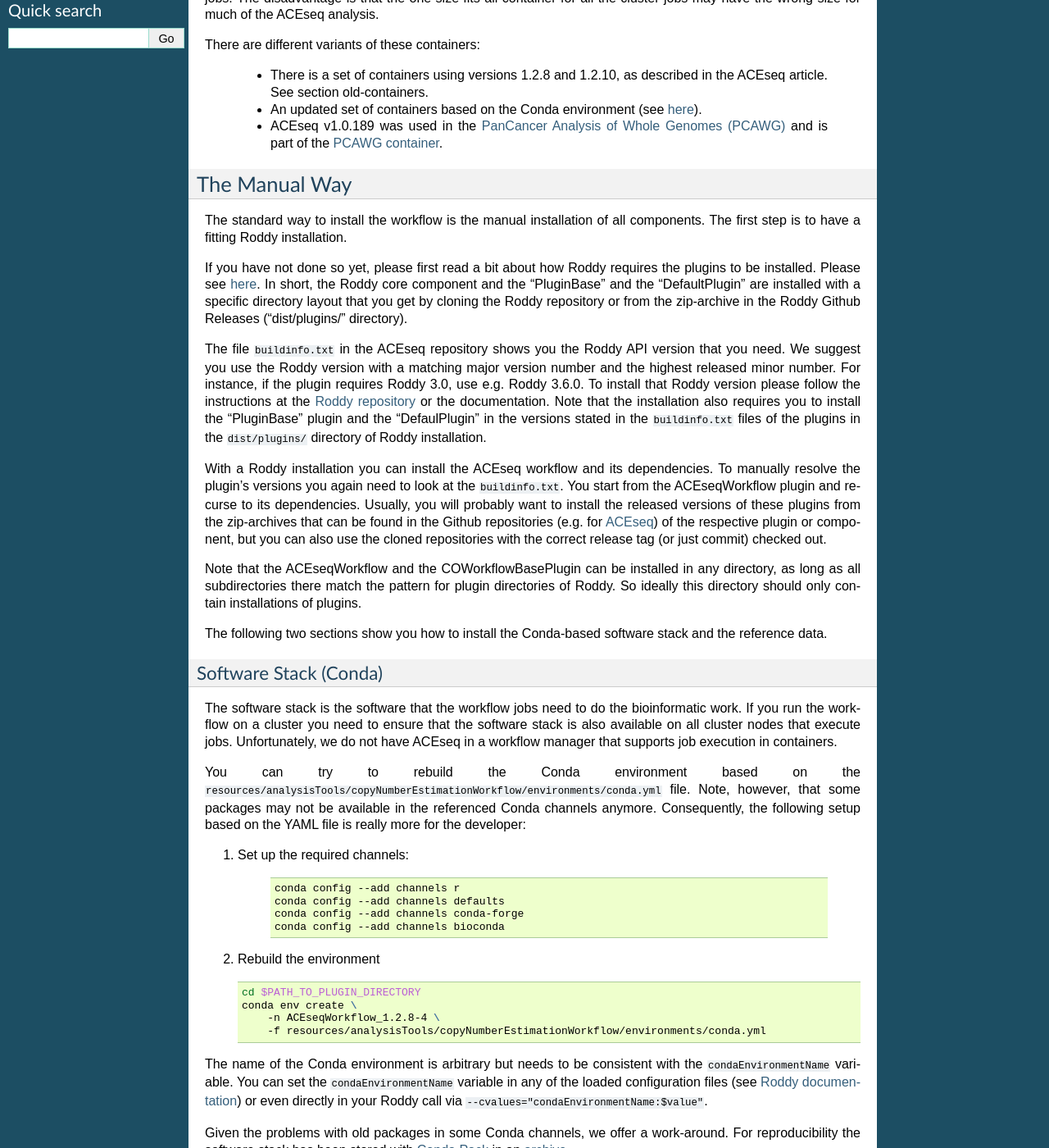
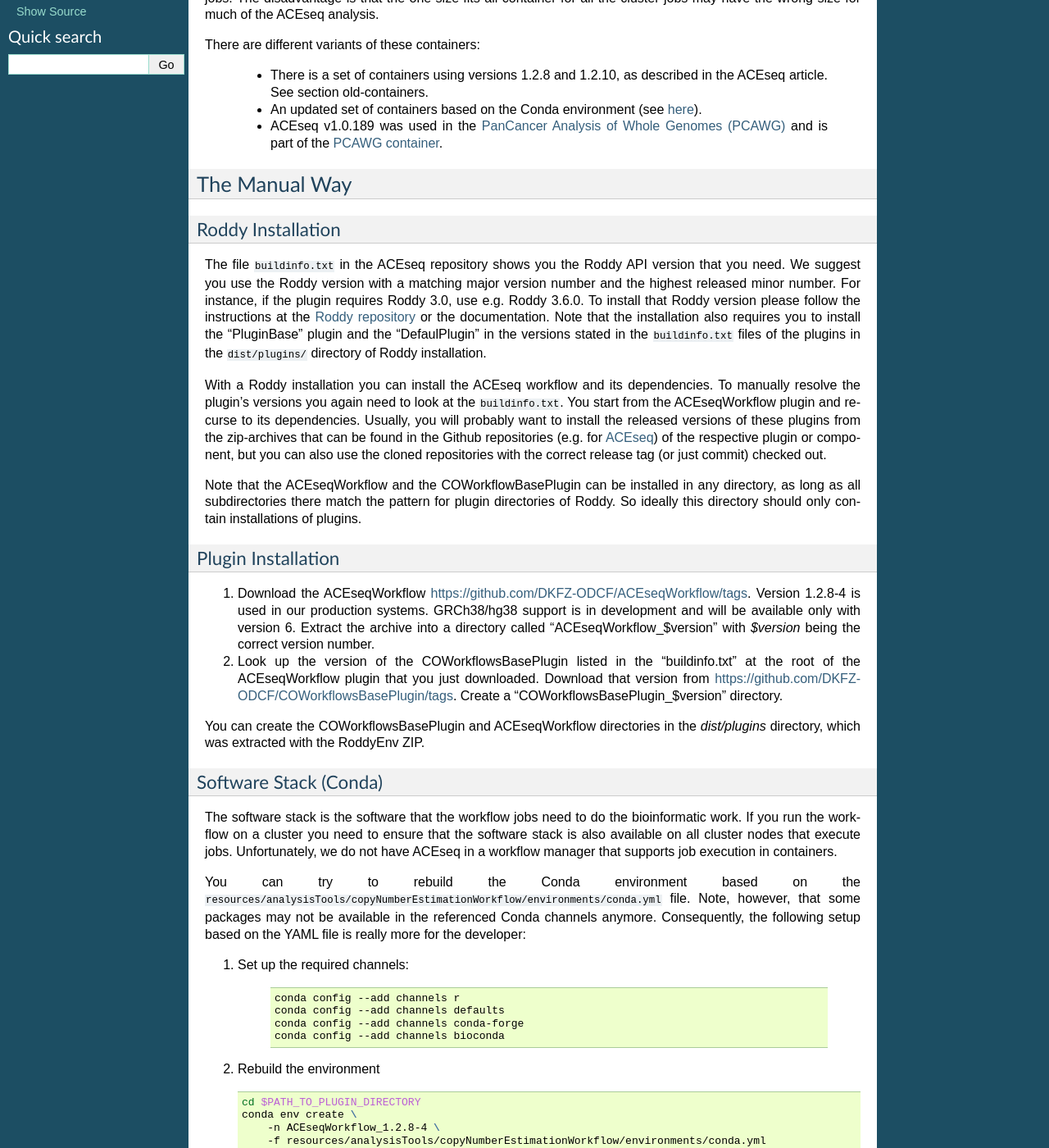
Before and after one commit to DKFZ-ODCF/ACEseqWorkflow, a Sphinx documentation site: the page built from documentation/source/installation.rst, in a window 1280 px wide and 1400 px high, scrolled down 522 px. Shown: the whole window at 82% size. Built offline with Sphinx 7.4.7, drawn with Linux system fonts in a browser that asks for light colours; formulas are drawn with MathJax 3; some of the changed text lies outside the part shown.

```diff
--- a/documentation/source/installation.rst
+++ b/documentation/source/installation.rst
@@ -14,11 +14,11 @@ Installation & Run instructions
 To run the ACEseq-workflow multiple components are needed:
 
   * The `Roddy workflow management framework <https://github.com/TheRoddyWMS/Roddy>`_
-  * ACEseq workflow plugin
+  * `ACEseqWorkflow <https://github.com/DKFZ-ODCF/ACEseqWorkflow>`_
   * `COWorkflowsBasePlugin <https://github.com/TheRoddyWMS/COWorkflowsBasePlugin>`_
   * `PluginBase <https://github.com/TheRoddyWMS/Roddy-Base-Plugin>`_
   * `DefaultPlugin <https://github.com/TheRoddyWMS/Roddy-Default-Plugin>`_
-  * Software stack
+  * Bioinformatic software stack
   * Reference data
 
 Section :ref:`manual way` describes how these components are manually installed, which gives you the most flexibility. This is probably mostly relevant if you have to run multiple different Roddy-based workflows and in a development setup.
@@ -39,9 +39,8 @@ There are different variants of these containers:
 The Manual Way
 ----------------
 
-The standard way to install the workflow is the manual installation of all components. The first step is to have a fitting Roddy installation.
-
-If you have not done so yet, please first read a bit about how Roddy requires the plugins to be installed. Please see `here <https://roddy-documentation.readthedocs.io/>`_. In short, the Roddy core component and the "PluginBase" and the "DefaultPlugin" are installed with a specific directory layout that you get by cloning the Roddy repository or from the zip-archive in the Roddy Github Releases ("dist/plugins/" directory).
+Roddy Installation
+^^^^^^^^^^^^^^^^^^
 
 The file ``buildinfo.txt`` in the ACEseq repository shows you the Roddy API version that you need. We suggest you use the Roddy version with a matching major version number and the highest released minor number. For instance, if the plugin requires Roddy 3.0, use e.g. Roddy 3.6.0. To install that Roddy version please follow the instructions at the `Roddy repository <https://github.com/TheRoddyWMS/Roddy>`_ or the documentation. Note that the installation also requires you to install the "PluginBase" plugin and the "DefaulPlugin" in the versions stated in the ``buildinfo.txt`` files of the plugins in the ``dist/plugins/`` directory of Roddy installation.
 
@@ -49,9 +48,13 @@ With a Roddy installation you can install the ACEseq workflow and its dependenci
 
 Note that the ACEseqWorkflow and the COWorkflowBasePlugin can be installed in any directory, as long as all subdirectories there match the pattern for plugin directories of Roddy. So ideally this directory should only contain installations of plugins.
 
-The following two sections show you how to install the Conda-based software stack and the reference data.
+Plugin Installation
+^^^^^^^^^^^^^^^^^^^
 
-.. _install-software-stack:
+1. Download the ACEseqWorkflow https://github.com/DKFZ-ODCF/ACEseqWorkflow/tags. Version 1.2.8-4 is used in our production systems. GRCh38/hg38 support is in development and will be available only with version 6. Extract the archive into a directory called "ACEseqWorkflow_$version" with `$version` being the correct version number.
+2. Look up the version of the COWorkflowsBasePlugin listed in the "buildinfo.txt" at the root of the ACEseqWorkflow plugin that you just downloaded. Download that version from https://github.com/DKFZ-ODCF/COWorkflowsBasePlugin/tags. Create a "COWorkflowsBasePlugin_$version" directory.
+
+You can create the COWorkflowsBasePlugin and ACEseqWorkflow directories in the `dist/plugins` directory, which was extracted with the RoddyEnv ZIP.
 
 Software Stack (Conda)
 ^^^^^^^^^^^^^^^^^^^^^^
@@ -154,11 +157,11 @@ Before running ACEseq a few parameters need to be adjusted in the configuration
 
 .. code-block:: xml
 
-    <cvalue name='runWithSv' value='true' type="boolean"/>
-    <cvalue name='SV' value='yes' type="boolean"/>
+    <cvalue name='runWithSv' value='false' type="boolean"/>
+    <cvalue name='SV' value='false' type="boolean"/>
 
+If you set these values to "true", then "svOutputDirectory" and the SV bedpe filename in the filenames section need to be set, but the SV calls are then used for improved CNV calling.
 
-Otherwise ``svOutputDirectory`` and the SV bedpe filename in the filenames section need to be set.
 
 .. code-block:: xml
 
@@ -172,7 +175,7 @@ Otherwise ``svOutputDirectory`` and the SV bedpe filename in the filenames secti
                 pattern='${svOutputDirectory}/${pid}_svs.bedpe'/>
     </filenames>
 
-Technical specifications are set in the file ``$PATH_TO_ACEseq_RODDY_VERSION/configurations/applicationProperties.ini``. The path to the project.xml and the path to the plugins (``$PATH_TO_ACEseq_RODDY_VERSION/Roddy/dist/plugins/``) need to be set under configurationDirectories and pluginDirectories. Finally the job manager and execution host need to be set.
+Technical specifications are set in the file ``$PATH_TO_ACEseq_RODDY_VERSION/configurations/applicationProperties.ini``. The path to the project.xml and the path to the plugins (``$PATH_TO_ACEseq_RODDY_VERSION/Roddy/dist/plugins/``) need to be set under ``configurationDirectories`` and ``pluginDirectories``. Finally the job manager and execution host need to be set.
 
 Please have a look at the following default ``applicationProperties.ini`` file:
 
@@ -186,16 +189,20 @@ Please have a look at the following default ``applicationProperties.ini`` file:
     pluginDirectories=[FOLDER_WITH_PLUGINS]
 
     [COMMANDS]
+    # Choose your job-manager. The first one executes the jobs locally.
     jobManagerClass=de.dkfz.roddy.execution.jobs.direct.synchronousexecution.DirectSynchronousExecutionJobManager
     #jobManagerClass=de.dkfz.roddy.execution.jobs.cluster.pbs.PBSJobManager
     #jobManagerClass=de.dkfz.roddy.execution.jobs.cluster.sge.SGEJobManager
     #jobManagerClass=de.dkfz.roddy.execution.jobs.cluster.slurm.SlurmJobManager
     #jobManagerClass=de.dkfz.roddy.execution.jobs.cluster.lsf.rest.LSFRestJobManager
     commandFactoryUpdateInterval=300
-    commandLogTruncate=80                       # Truncate logged commands to this length. If <= 0, then no truncation.
+    commandLogTruncate=0                    # Truncate logged commands to this length. If <= 0, then no truncation.
 
     [COMMANDLINE]
     CLI.executionServiceUser=USERNAME
+    # The execution service determines how commands are exectuted. Locally, or via SSH.
+    # SSHExecution service is needed if the host on which you run Roddy is different from the
+    # submission host that allows executing the bsub/qsub command.
     CLI.executionServiceClass=de.dkfz.roddy.execution.io.LocalExecutionService
     #CLI.executionServiceClass=de.dkfz.roddy.execution.io.SSHExecutionService
     CLI.executionServiceHost=[YOURHOST]
@@ -211,9 +218,9 @@ To execute ACEseq run
 
 .. code-block:: bash
 
-    sh $PATH_TO_ACEseq_RODDY_VERSION//Roddy/roddy.sh rerun ACEseq@copyNumberEstimation $pid \
-    --useconfig=$PATH_TO_ACEseq_RODDY_VERSION/configuration/applicationProperties.ini \
-    --cvalues="bamfile_list:$pathToControlBamFile;$pathToTumorBamFile,sample_list:control;tumor,possibleControlSampleNamePrefixes:control,possibleTumorSampleNamePrefixes:tumor"
+    sh $PATH_TO_ACEseq_RODDY_VERSION/Roddy/roddy.sh rerun ACEseq@copyNumberEstimation $pid \
+        --useconfig=$PATH_TO_ACEseq_RODDY_VERSION/configuration/applicationProperties.ini \
+        --cvalues="bamfile_list:$pathToControlBamFile;$pathToTumorBamFile,sample_list:control;tumor,possibleControlSampleNamePrefixes:control,possibleTumorSampleNamePrefixes:tumor"
 
 
 More information on Roddy can be found `here <https://roddy-documentation.readthedocs.io/>`_.
@@ -224,20 +231,19 @@ More information on Roddy can be found `here <https://roddy-documentation.readth
 Legacy Docker versions
 ^^^^^^^^^^^^^^^^^^^^^^
 
-
 1. Download all reference files as specified in the section below.
 2. Download the Base and ACEseq Docker images from the website: old-server_
 3. Import both files with (names might differ based on supplied version):
 
-::
+.. code-block:: bash
 
 	docker load < BaseDockerContainer.tar.gz
 
-::
+.. code-block:: bash
 
 	docker load < ACEseqDockerContainer.tar.gz
 
-4. Download the control files archive and extract them. The directory contains the file "roddy.sh". Please call this script with: bash roddy.sh. You will see:
+4. Download the control files archive and extract them. The directory contains the file "roddy.sh". Please call this script with: :bash:`bash roddy.sh`. You will see:
 
 ::
 
```
Also changed, not shown: Readme.md (+197 -2 lines), documentation/source/QuickStartGuide.rst (+6 -3 lines), 1 other file.
